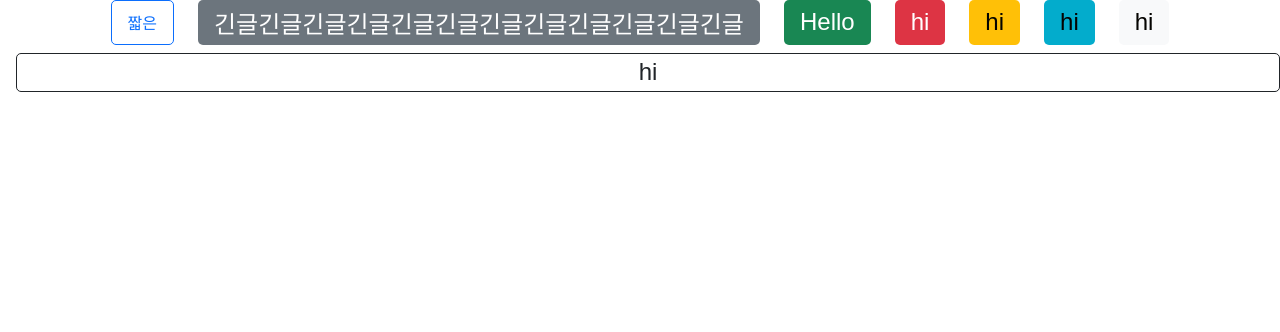
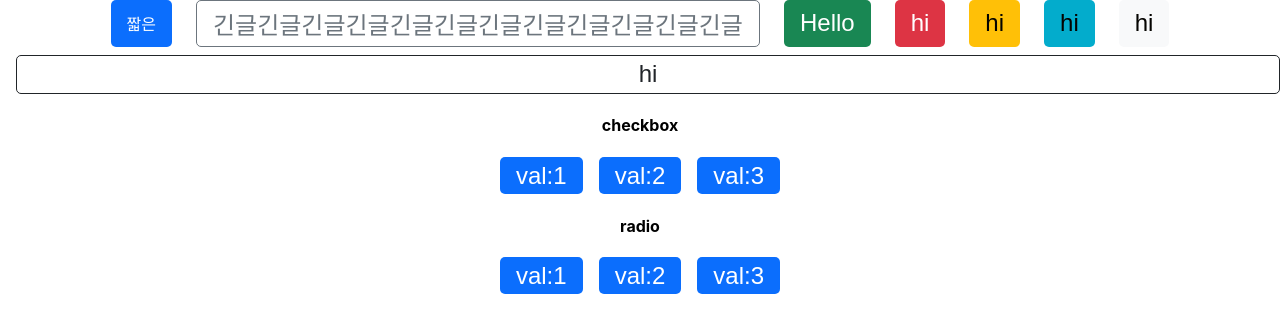
Before and after one commit to yeonsoo888/styled-component-demo, a React (Create React App) app in the folder cra/: page / in a window 1280 px wide. Shown: the top 332 px of the page. Built offline with nearby package versions, Linux system fonts and the light colour scheme.

Commit message:
checkbox 구현, radio 구현중

```diff
--- a/cra/src/App.js
+++ b/cra/src/App.js
@@ -2,18 +2,32 @@ import logo from './logo.svg';
 import './App.css';
 
 import Button from './components/atoms/Button';
-
+import ButtonGroup from './components/atoms/ButtonGroup';
 function App() {
   return (
-    <div className="App" style={{display: "flex", flexWrap:"wrap", gap: "0.5rem", justifyContent: "center",}}>
-        <Button color="primary" outline={true} size="sm">짧은</Button>
-        <Button color="secondary" size="large">긴글긴글긴글긴글긴글긴글긴글긴글긴글긴글긴글긴글</Button>
-        <Button color="success">Hello</Button>
+    <div className="App">
+      <div style={{display: "flex", flexWrap:"wrap", gap: "0.5rem", justifyContent: "center",}}>
+        <Button color="primary" size="sm">짧은</Button>
+        <Button color="secondary" outline={true} size="large">긴글긴글긴글긴글긴글긴글긴글긴글긴글긴글긴글긴글</Button>
+        <Button color="success" >Hello</Button>
         <Button color="danger" >hi</Button>
         <Button color="warning" >hi</Button>
         <Button color="info" active={true} >hi</Button>
         <Button color="light" >hi</Button>
         <Button color="dark" block={true} outline={true}>hi</Button>
+      </div>
+      <h4>checkbox</h4>
+      <ButtonGroup type="checkbox">
+        <Button color="primary">val:1</Button>
+        <Button color="primary">val:2</Button>
+        <Button color="primary">val:3</Button>
+      </ButtonGroup>
+      <h4>radio</h4>
+      <ButtonGroup type="radio">
+        <Button color="primary">val:1</Button>
+        <Button color="primary">val:2</Button>
+        <Button color="primary">val:3</Button>
+      </ButtonGroup>
     </div>
   );
 }
--- a/cra/src/components/atoms/Button.jsx
+++ b/cra/src/components/atoms/Button.jsx
@@ -114,6 +114,7 @@ function Button({ children, color, outline, size, block, active }) {
     cursor: pointer;
     transition: .3s ease;
 
+    &.active,
     &:hover {
       filter: brightness(85%);
     }
--- /dev/null
+++ b/cra/src/components/atoms/ButtonGroup.jsx
@@ -0,0 +1,40 @@
+import { useState ,useEffect, useRef } from "react";
+import styled from "styled-components";
+
+function ButtonGroup({ children, type }) {
+    const elGroup = useRef(null);
+    const [activeNum,setActiveNum] = useState(0);
+    useEffect(() => {
+        const elChildren = elGroup.current.children;
+        const childLeng = elChildren.length;
+        for(let i = 0; i < childLeng; i++) {
+            let eachEl = elChildren[i];
+            eachEl.addEventListener("click",(e) => {
+                if(type === "checkbox") {
+                    if(e.target.classList.contains("active")) {
+                        e.target.classList.remove("active");
+                    } else {
+                        e.target.classList.add("active");
+                    }
+                }
+                if (type === "radio") {
+                    console.log(e.target);
+                    eachEl.classList.remove("active");
+                    e.target.classList.add("active");
+                }
+            })
+        }
+    },[elGroup])
+
+    const StyledBtnGroup = styled.div`
+
+    `;
+
+    return (
+    <StyledBtnGroup ref={elGroup} type={type}>
+      {children}
+    </StyledBtnGroup>
+    );
+}
+
+export default ButtonGroup;
```
